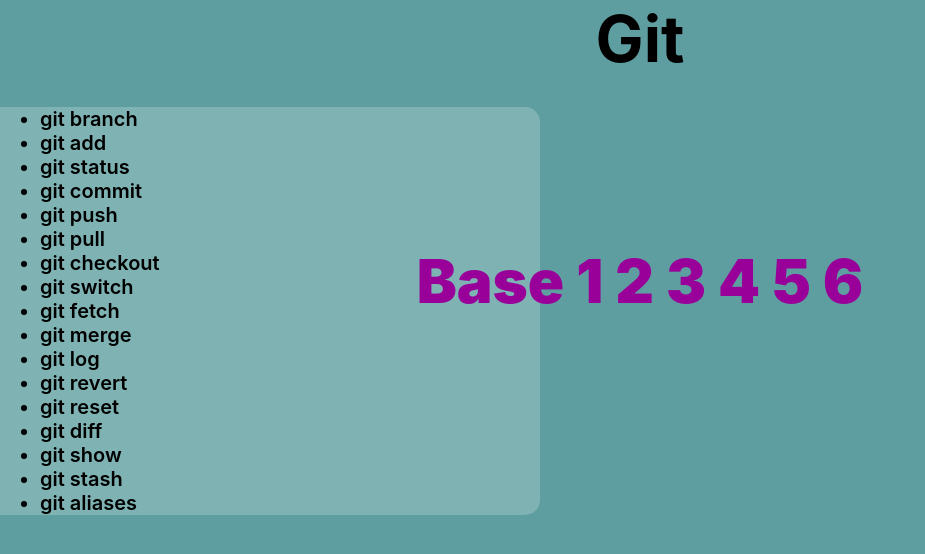
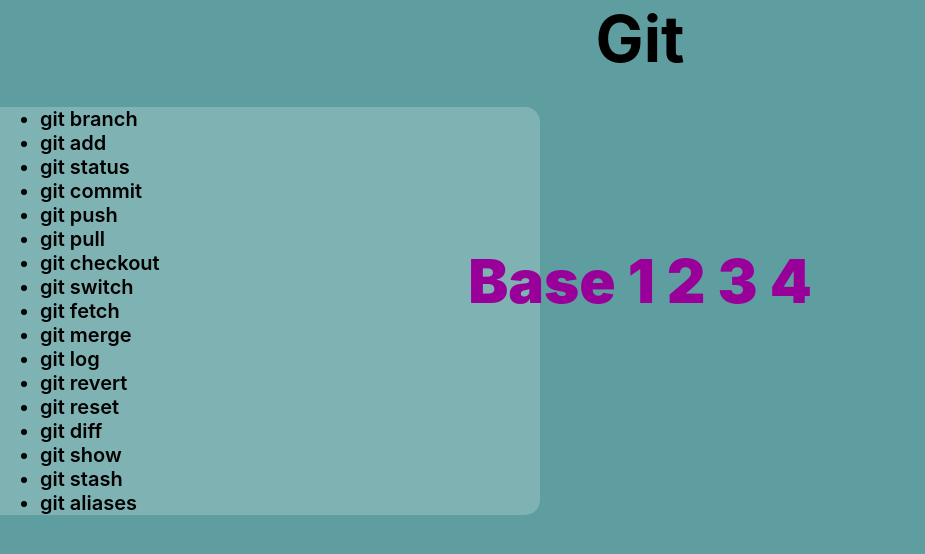
Before and after one commit to MichaelWhitt/git-brownbag, a React (Create React App) app: page / in a window 1280 px wide. Shown: the top 554 px of the page, without its empty margins (0-925 px from the left). Built offline with nearby package versions, Linux system fonts and the light colour scheme.

Commit message:
Revert "56"
This reverts commit 832f6c2fc35bcf75c935825df074d886aa97e072.

```diff
--- a/src/Test.js
+++ b/src/Test.js
@@ -1,7 +1,7 @@
 const Test = () => {
   return (
     <div style={{fontSize: 60, fontWeight: 1000, color: '#909'}}>
-      Base 1 2 3 4 5 6
+      Base 1 2 3 4
     </div>
   )
 }
```
